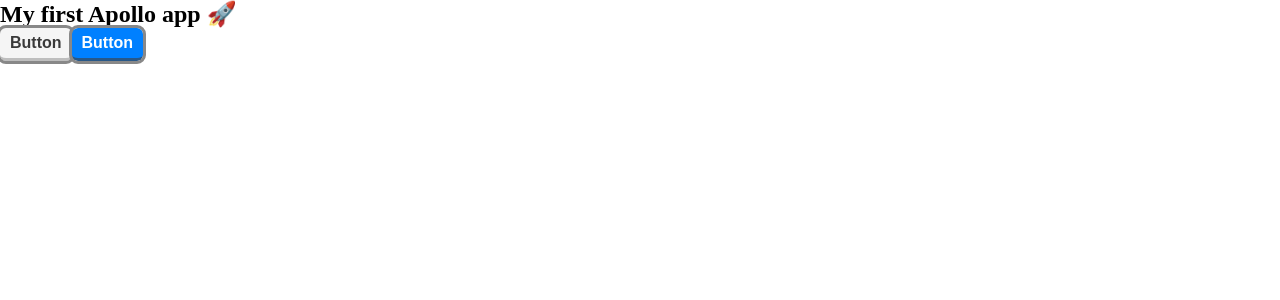
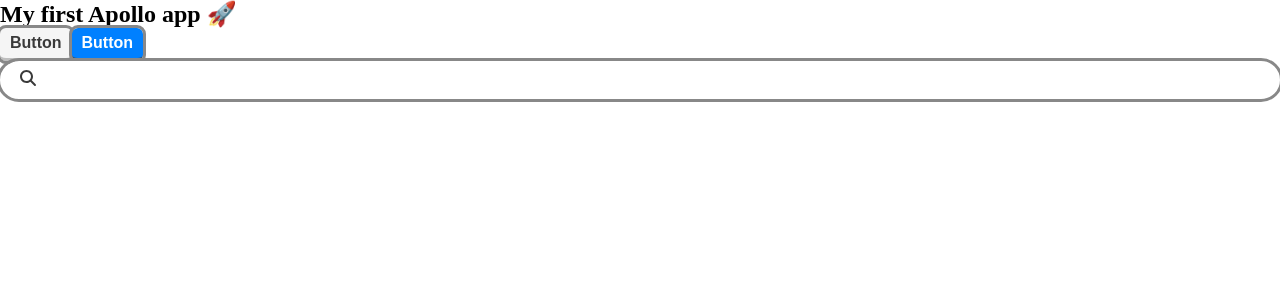
Before and after one commit to elVengador/kimche-challenge, a React (Vite) app: page / in a window 1280 px wide. Shown: the top 300 px of the page. Built offline with nearby package versions, Linux system fonts and the light colour scheme.

Commit message:
implemented searcher task #6

```diff
--- a/package.json
+++ b/package.json
@@ -11,6 +11,9 @@
   },
   "dependencies": {
     "@apollo/client": "^3.6.2",
+    "@fortawesome/fontawesome-svg-core": "^6.1.1",
+    "@fortawesome/free-solid-svg-icons": "^6.1.1",
+    "@fortawesome/react-fontawesome": "^0.1.18",
     "graphql": "^16.5.0",
     "react": "^18.0.0",
     "react-dom": "^18.0.0",
--- /dev/null
+++ b/src/components/Searcher/Searcher.tsx
@@ -0,0 +1,56 @@
+import React from 'react'
+import { faSearch } from '@fortawesome/free-solid-svg-icons'
+import { FontAwesomeIcon } from '@fortawesome/react-fontawesome'
+import { colors, fonts } from '../../properties.styles'
+import styled from 'styled-components'
+
+interface SearcherProps {
+    value: string,
+    setValue: () => void
+}
+
+export const Searcher = ({ value, setValue }: SearcherProps) => {
+
+    const Wrapper = styled.div`
+        width: 100%;
+        position: relative;
+    `
+
+    const Searcher = styled.input`
+        width: 100%;
+        padding: 10px 20px 10px 50px;
+        border-radius: 20px;
+        border: none;
+        outline: solid 3px ${colors.secondary};
+        background: ${colors.tertiary};
+        font-size: ${fonts.fontMD};
+        font-weight: ${fonts.fontWeight300};
+        &:hover,&:active,&:focus,&:focus-visible{
+            outline: solid 3px ${colors.primary};
+        }
+        &::before{
+            content: 's';
+            position: absolute;
+        }
+    `
+
+    const Icon = styled.div`
+        position: absolute;
+        width: 20px;
+        height:  20px;
+        left: 10px;
+        bottom: 50%;
+        color: ${colors.foreground};
+        transform: translate(50%,50%);
+    `
+
+    // if we want to manage many events we can past in a object called events through props
+    // like event:{ onChange, onClick, ...}
+
+    // we set our searcher full with because we manage the size from parent component
+
+    return <Wrapper>
+        <Icon><FontAwesomeIcon icon={faSearch} /></Icon>
+        <Searcher value={value} onChange={setValue} />
+    </Wrapper>
+}
--- a/src/main.tsx
+++ b/src/main.tsx
@@ -7,6 +7,7 @@ import {
 } from "@apollo/client";
 import './index.css'
 import { Button } from './components/Button/Button';
+import { Searcher } from './components/Searcher/Searcher';
 
 const client = new ApolloClient({
   uri: 'https://countries.trevorblades.com/',
@@ -30,6 +31,7 @@ const run = () => {
         </h2>
         <Button text='Button' onClick={() => { console.log('click in default button') }} />
         <Button text='Button' stateButton='ACTIVE' onClick={() => { console.log('active button') }} />
+        <Searcher />
 
       </ApolloProvider>
     </React.StrictMode>
```
Also changed, not shown: 2 other files (tests, documents, lock files or other folders).
